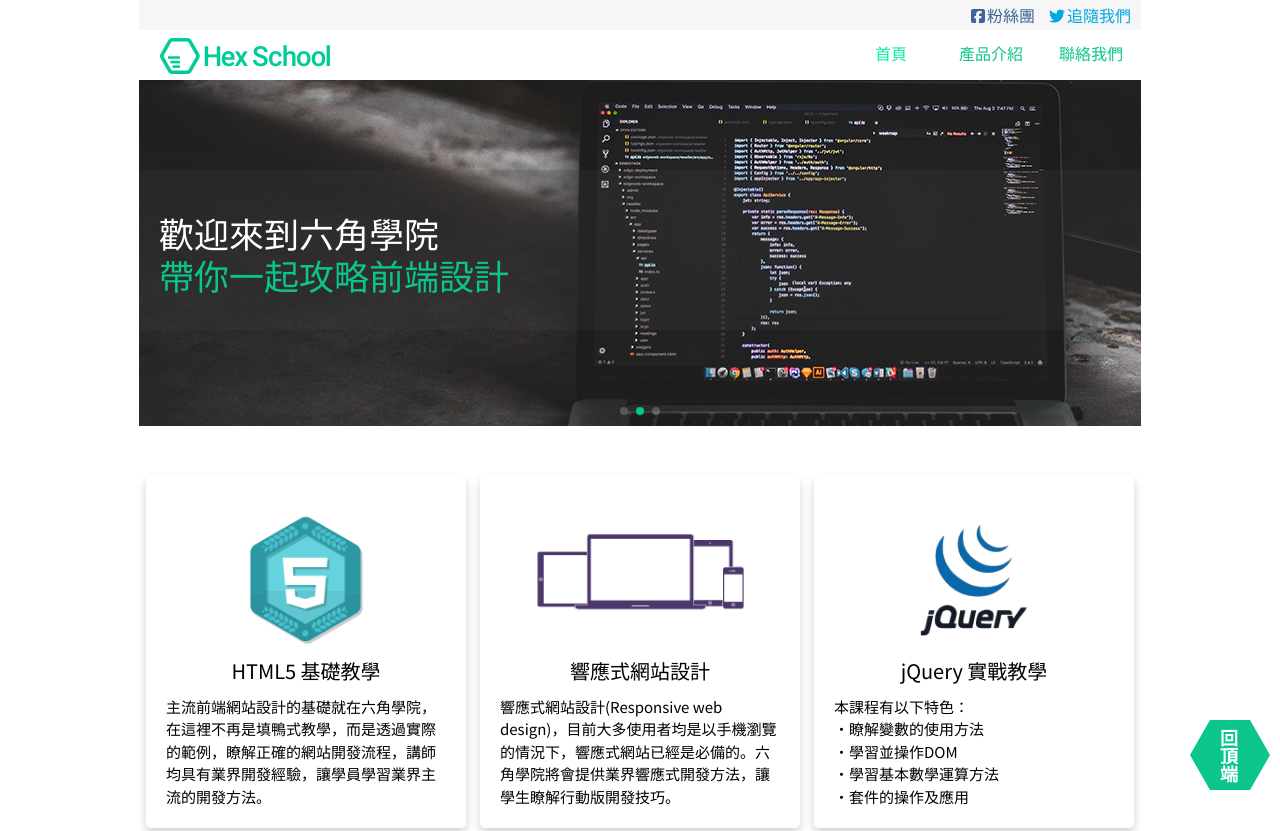
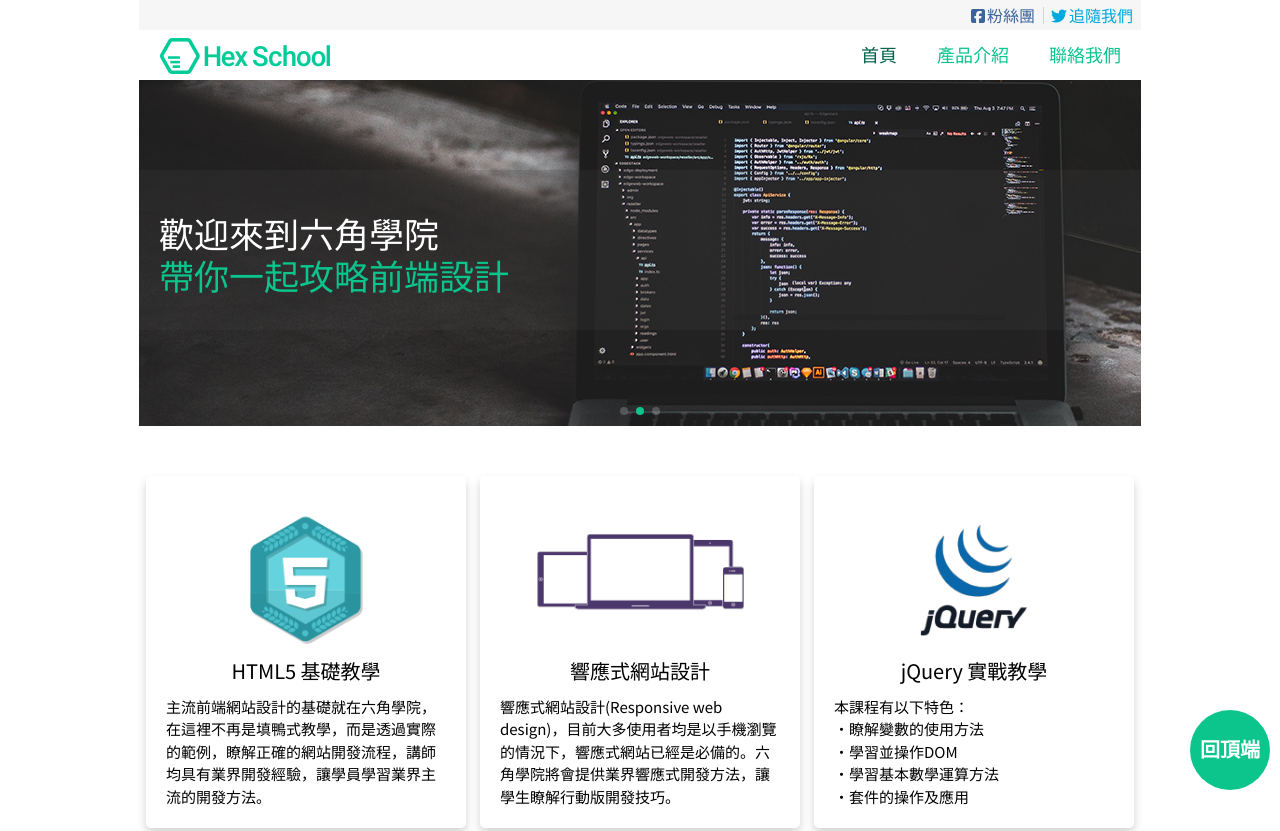
Before and after one commit to ZeoXer/ZeoXer.github.io, a plain HTML site: page HexWebsiteWithJQuery/index.html in a window 1280 px wide. Shown: the top 831 px of the page. Drawn offline with nearby package versions, Linux system fonts and the light colour scheme.

Commit message:
2nd jq web

```diff
--- a/HexWebsiteWithJQuery/css/style.css
+++ b/HexWebsiteWithJQuery/css/style.css
@@ -68,10 +68,14 @@ table {
 	width: 170px;
 }
 
+.social-media li:first-child{
+	border-right: 1px solid lightgray;
+}
+
 .social-media a{
 	color: blue;
 	text-decoration: none;
-	padding-right: 10px;
+	padding-right: 8px;
 }
 
 .social-media i{
@@ -92,36 +96,38 @@ table {
 	margin-top: 5px;
 }
 
-.header-links li{
-	width: 85px;
-}
-
 .header-links a{
 	color: #0bc58c;
 	display: block;
 	text-decoration: none;
 	text-align: center;
-	padding: 10px 10px;
+	font-size: 18px;
+	padding: 10px 5px;
 }
 
 .dropDown-open a{
 	color: #0bc58c;
 	text-decoration: none;
 	text-align: center;
-	padding: 15px 0;
-	border-bottom: 1px solid #ebebeb;
+	padding: 15px 5px;
+	border-top: 1px solid #ebebeb;
 }
 
 .dropDown-open{
 	display: none;
+	border-radius: 5px;
 	background: #fff;
 	position: relative;
 	z-index: 99;
 }
 
-.header-links a:hover, .header-links a.active, .recent-page a{
+.header-links a:hover, .header-links a.active{
 	color: #0beda9;
 	transition: all 0.5s;
+}
+
+.recent-page a{
+	color: #00644b;
 }
 
 .swiper {
@@ -340,46 +346,28 @@ table {
 	color: grey;
 }
 
-.top h2{
-	font-size: 18px;
+.top a{
+	font-size: 20px;
 	font-weight: 600;
 	color: #fff;
+	text-decoration: none;
 	position: absolute;
-	top: -10px;
-	left: -10px;
-	padding: 20px;
+	left: 5px;
+	padding: 30px 5px;
 }
 
 .top{
+	width: 80px;
+	height: 80px;
+	background: #0bc58c;
 	position: fixed;
-    width: 40px;
-    height: 0;
-    border-width: 0 20px 35px;
-    bottom: 45px;
-    right: 10px;
-    border-color: transparent transparent #0bc58c;
-    border-style: solid;
-}
-
-.top::before{
-	position: fixed;
-    content: "";
-    bottom: 10px;
-    right: 10px;
-    width: 40px;
-    height: 0;
-    background: none;
-    border-width: 35px 20px 0;
-    border-style: solid;
-    border-color: #0bc58c transparent transparent;
+	right: 10px;
+	bottom: 10px;
+	border-radius: 50%;
 }
 
 .top:hover{
 	border-color: transparent transparent #0beda9;
 	transition: 0.5s;
+	animation: pulse .8s infinite;
 }
-
-.top:hover::before{
-	border-color: #0beda9 transparent transparent;
-	transition: 0.5s;
-}
--- a/HexWebsiteWithJQuery/index.html
+++ b/HexWebsiteWithJQuery/index.html
@@ -11,6 +11,7 @@
     <link rel="stylesheet" href="css/style.css">
     <link rel="stylesheet" href="css/lightbox.min.css">
     <link rel="stylesheet" href="https://unpkg.com/swiper@8/swiper-bundle.min.css" />
+    <link rel="stylesheet" href="https://cdnjs.cloudflare.com/ajax/libs/animate.css/4.1.1/animate.min.css"/>
     <link rel="preconnect" href="https://fonts.googleapis.com">
     <link rel="preconnect" href="https://fonts.gstatic.com" crossorigin>
     <link href="https://fonts.googleapis.com/css2?family=Noto+Sans+TC&display=swap" rel="stylesheet">
@@ -153,14 +154,14 @@
         <div class="footer">
             <h2>對我們的課程有興趣嗎？<br>歡迎留下您的資料</h2>
             <form action="index.html" class="profile">
-                <div class="text-region"><textarea name="comment" cols="30" rows="10"></textarea></div>
+                <div class="text-region"><textarea name="comment" cols="30" rows="10" placeholder="有什麼想問的呢？"></textarea></div>
                 <div class="info-region">
                     <label for="person">姓名</label>
-                    <input type="text" name="person" id="person">
+                    <input type="text" name="person" id="person" placeholder="ex: 王大明">
                     <label for="phone">電話</label>
-                    <input type="text" name="phone" id="phone">
+                    <input type="text" name="phone" id="phone" placeholder="ex: 0912345678">
                     <label for="email">信箱</label>
-                    <input type="text" name="email" id="email">
+                    <input type="text" name="email" id="email" placeholder="ex: hexschool@gmail.com">
                     <input type="submit" value="送出" id="submit-btn">
                 </div>
 
@@ -174,10 +175,8 @@
             </div>
         </div>
     </div>
-    <div class="top">
-        <a href="#">
-            <h2>回頂端</h2>
-        </a>
+    <div class="animate__animated top">
+        <a href="#">回頂端</a>
     </div>
 
     <script src="js/jquery-3.6.0.min.js"></script>
```
